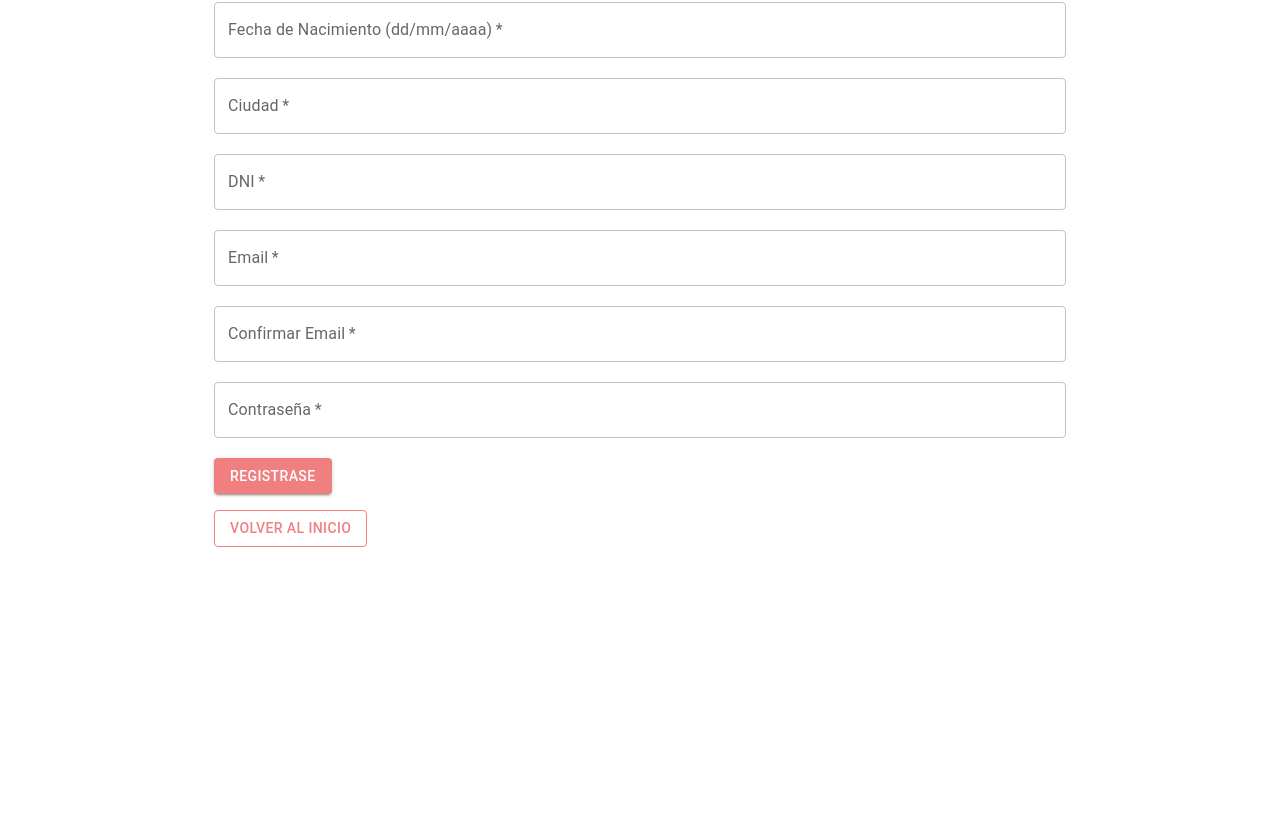
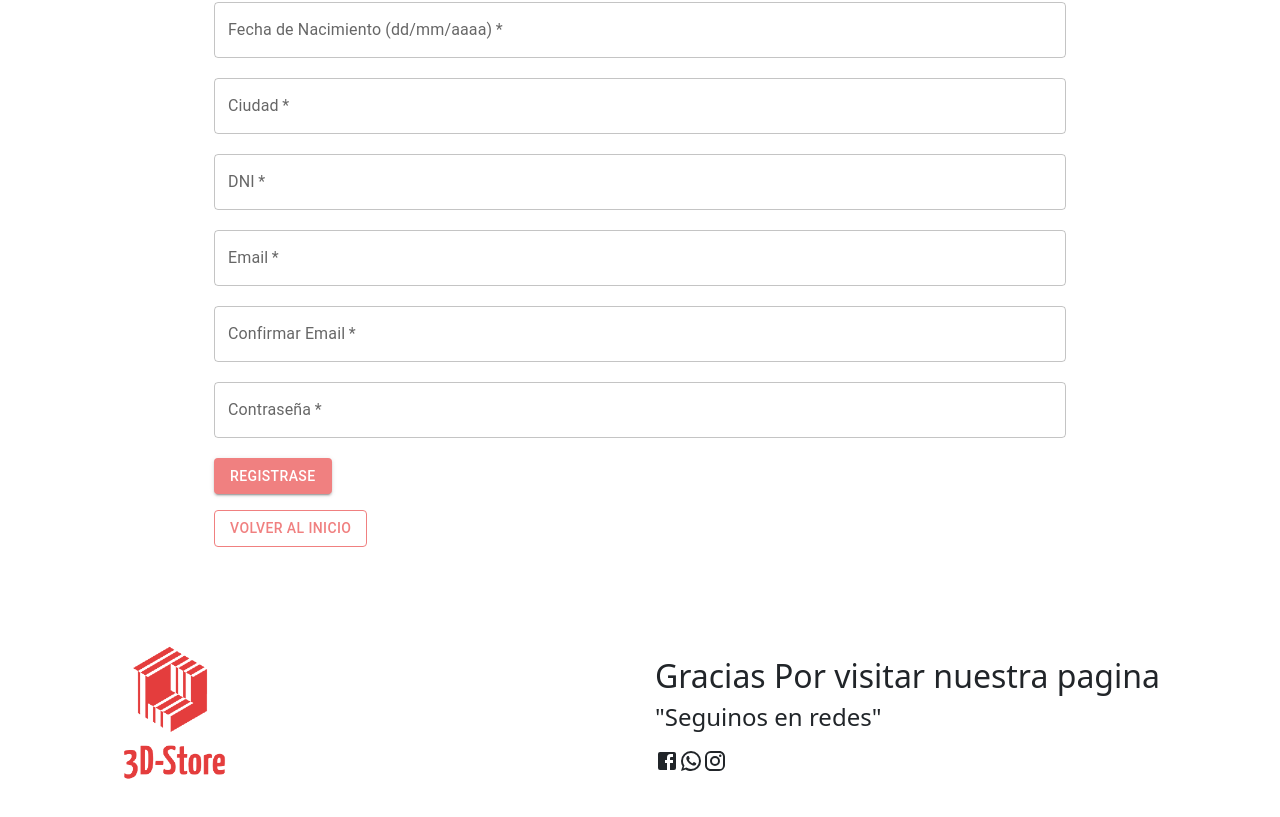
Before and after one commit to fbarzola/React-js, a React (Vite) app: page /register in a window 1280 px wide. Shown: the part 621-1438 px from the top of the page. Before the commit the page ends 1208 px from the top, so only its background shows below. Built offline with nearby package versions, Linux system fonts and the light colour scheme; no server answers.

Commit message:
Add files via upload

```diff
--- a/src/App.jsx
+++ b/src/App.jsx
@@ -7,6 +7,7 @@
 import React, { useState } from 'react';
 import Header from './components/Header/header';
 import NavBar from './NavBar/NavBar';
+import Footer from './components/Footer/Footer';
 import PaperShop from './components/Paper/PaperShop';
 import ItemListContainer from './components/ItemListContainer/ItemListContainer';
 import { private_createTypography } from '@mui/material';
@@ -59,8 +60,8 @@ const App = () => {
           <Route path="/shop" element={<Shop cart={cart} removeFromCart={removeFromCart}/>} />
           <Route path="/register" element={<Register/>} />
         </Routes>
+        <Footer/>
       </div>
-
     </Router>
     </AuthProvider>
   );
--- /dev/null
+++ b/src/components/Footer/Footer.jsx
@@ -0,0 +1,37 @@
+/* eslint-disable react/no-unescaped-entities */
+/* eslint-disable no-unused-vars */
+
+
+import React from 'react';
+import { Link } from 'react-router-dom';
+import img from '../Header/Branding/3D_Store.png';
+import FacebookIcon from '@mui/icons-material/Facebook';
+import WhatsAppIcon from '@mui/icons-material/WhatsApp';
+import InstagramIcon from '@mui/icons-material/Instagram';
+
+const Footer = () => {
+  return (
+    <footer style={{ display: 'flex', justifyContent: 'space-between', padding: '20px', background: 'withe',
+    marginTop:'80px' }}>
+      <div className="logo-container">
+        <Link to="/">
+          <img src={img} alt="logo-3D-Store" className="logo" />
+        </Link>
+      </div>
+      <div style={{ marginRight:'100px'}}>
+        <h2>Gracias Por visitar nuestra pagina</h2>
+        <h4>"Seguinos en redes"</h4>
+        <div style={{
+            marginTop:'15px',
+
+        }}>
+        <FacebookIcon/>
+        <WhatsAppIcon/>
+        <InstagramIcon/>
+        </div>
+      </div>
+    </footer>
+  );
+};
+
+export default Footer;
```
Also changed, not shown: src/components/Footer/footer.css (added, +9 -0 lines).
